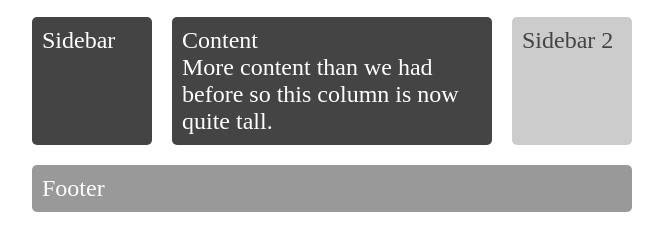
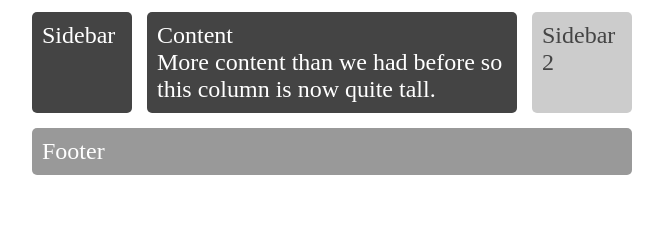
Before and after one commit to chirase/Exercice2, a plain HTML site: page index.htm in a window 1280 px wide. Shown: the part 90-340 px from the top of the page, without its empty margins (8-671 px from the left). Drawn offline with Linux system fonts and the light colour scheme.

Commit message:
modification de width en css seulement

```diff
--- a/css/styles.css
+++ b/css/styles.css
@@ -50,10 +50,10 @@ body {
     }
     }
 
-    @media only screen and (min-width: 600px)   {
+    @media only screen and (min-width: 550px)   {
         .wrapper {
-      grid-gap: 20px;
-            grid-template-columns: 120px auto 120px;
+      grid-gap: 15px;
+            grid-template-columns: 100px auto 100px;
             grid-template-areas:
       "header  header  header"
             "sidebar content sidebar2"
```
